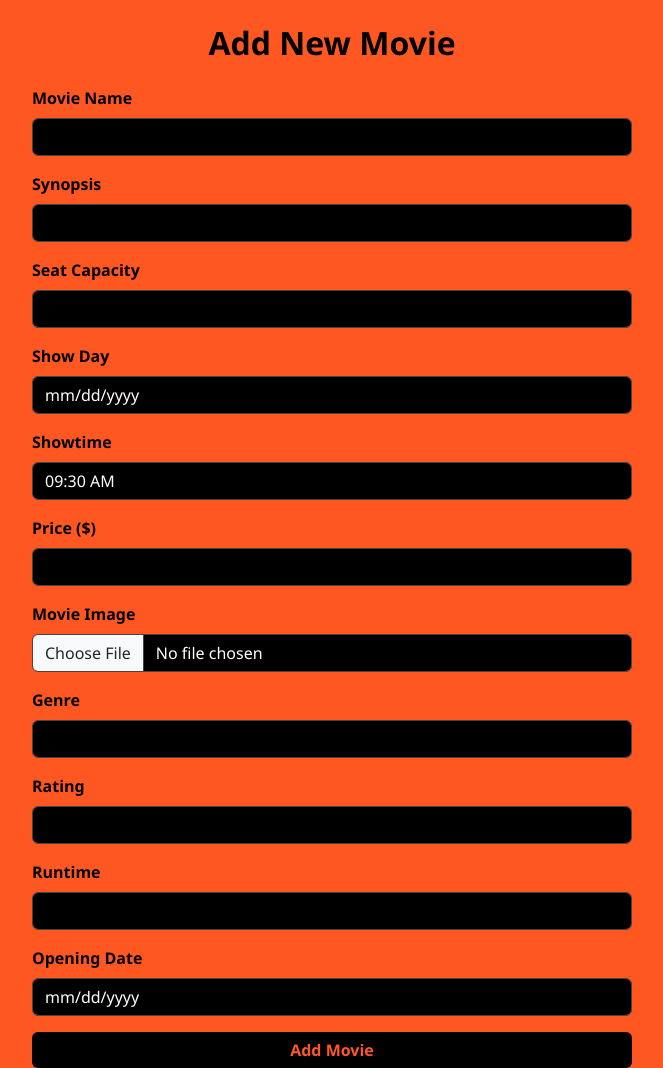
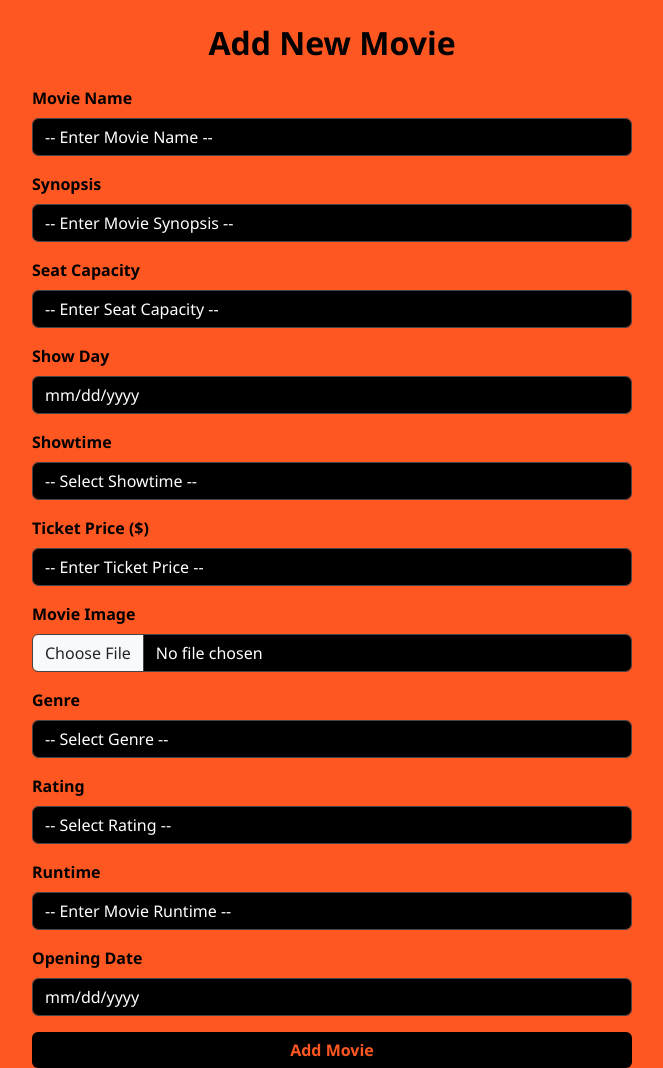
Before and after one commit to Veera007-dir/C270-PhoenixRoyale, a Node server app: template views/addmovie.ejs in a window 1280 px wide. Shown: the part 58-1126 px from the top of the page, without its empty margins (308-971 px from the left). Run offline with Node 20, Linux system fonts and the light colour scheme; the template is opened without the code that fills it, so the values that code supplies are empty.

Commit message:
Update addmovie.ejs

```diff
--- a/views/addmovie.ejs
+++ b/views/addmovie.ejs
@@ -46,6 +46,11 @@
       box-shadow: 0 0 0 0.2rem rgba(255, 255, 255, 0.25);
     }
 
+    .form-control::placeholder {
+      color: white !important;
+      opacity: 1;
+    }
+
     .btn-primary {
       background-color: #000;
       border: none;
@@ -88,17 +93,17 @@
 
       <div class="mb-3">
         <label for="moviename" class="form-label">Movie Name</label>
-        <input type="text" class="form-control" id="moviename" name="moviename" required>
+        <input type="text" class="form-control" id="moviename" name="moviename" placeholder="-- Enter Movie Name --" required>
       </div>
 
       <div class="mb-3">
         <label for="synopsis" class="form-label">Synopsis</label>
-        <input type="text" class="form-control" id="synopsis" name="synopsis" required>
+        <input type="text" class="form-control" id="synopsis" name="synopsis" placeholder="-- Enter Movie Synopsis --" required>
       </div>
 
       <div class="mb-3">
         <label for="seatcapacity" class="form-label">Seat Capacity</label>
-        <input type="number" class="form-control" id="seatcapacity" name="seatcapacity" min="0" step="10" required>
+        <input type="number" class="form-control" id="seatcapacity" name="seatcapacity" placeholder="-- Enter Seat Capacity --" min="0" step="10" required>
       </div>
 
       <div class="mb-3">
@@ -109,6 +114,7 @@
       <div class="mb-3">
         <label for="showtime" class="form-label">Showtime</label>
         <select id="showtime" name="showtime" class="form-control" required>
+          <option value="">-- Select Showtime --</option>
           <option value="09:30">09:30 AM</option>
           <option value="12:00">12:00 PM</option>
           <option value="15:30">03:30 PM</option>
@@ -118,8 +124,8 @@
       </div>
 
       <div class="mb-3">
-        <label for="price" class="form-label">Price ($)</label>
-        <input type="number" class="form-control" id="price" name="price" min="0" step="0.01" required>
+        <label for="price" class="form-label">Ticket Price ($)</label>
+        <input type="number" class="form-control" id="price" name="price" placeholder="-- Enter Ticket Price --" min="0" step="0.01" required>
       </div>
 
       <div class="mb-3">
@@ -129,17 +135,37 @@
 
       <div class="mb-3">
         <label for="genre" class="form-label">Genre</label>
-        <input type="text" class="form-control" id="genre" name="genre" required>
+        <select class="form-control" id="genre" name="genre" required>
+          <option value="">-- Select Genre --</option>
+          <option value="Action">Action</option>
+          <option value="Comedy">Comedy</option>
+          <option value="Drama">Drama</option>
+          <option value="Horror">Horror</option>
+          <option value="Romance">Romance</option>
+          <option value="Sci-Fi">Sci-Fi</option>
+          <option value="Thriller">Thriller</option>
+          <option value="Animation">Animation</option>
+          <option value="Documentary">Documentary</option>
+        </select>
       </div>
+
 
       <div class="mb-3">
         <label for="rating" class="form-label">Rating</label>
-        <input type="text" class="form-control" id="rating" name="rating" required>
+        <select class="form-control" id="rating" name="rating" required>
+          <option value="">-- Select Rating --</option>
+          <option value="G">G (General)</option>
+          <option value="PG">PG (Parental Guidance)</option>
+          <option value="PG13">PG13 (Parental Guidance 13)</option>
+          <option value="NC16">NC16 (No Children under 16)</option>
+          <option value="M18">M18 (Mature 18)</option>
+          <option value="R21">R (Restricted 21)</option>
+        </select>
       </div>
 
       <div class="mb-3">
         <label for="runtime" class="form-label">Runtime</label>
-        <input type="text" class="form-control" id="runtime" name="runtime" required>
+        <input type="text" class="form-control" id="runtime" name="runtime" placeholder="-- Enter Movie Runtime --" required>
       </div>
 
       <div class="mb-3">
```
